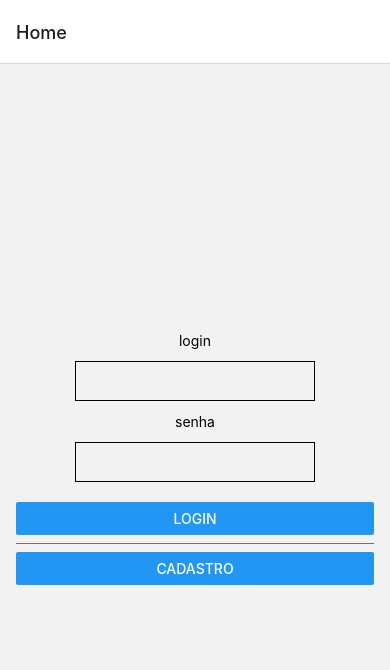
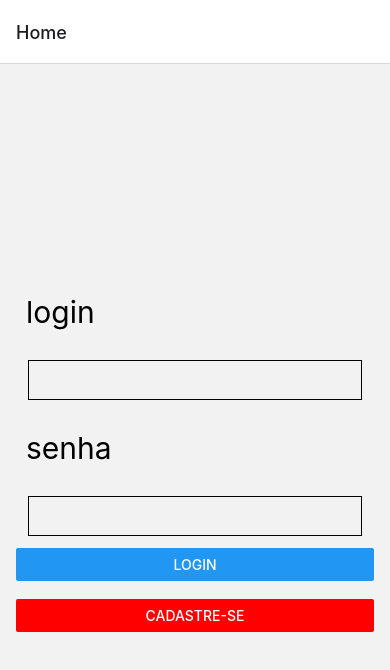
Before and after one commit to elviscastro/App, a React Native app: screen / in a window 390 px wide. Shown: the top 670 px of the page. Built offline with nearby package versions, Linux system fonts and the light colour scheme.

Commit message:
ajustes de stylesheet

```diff
--- a/App.js
+++ b/App.js
@@ -3,6 +3,7 @@ import { NavigationContainer } from '@react-navigation/native';
 import { createNativeStackNavigator } from '@react-navigation/native-stack';
 import CadastroUsuario from './screens/CadastroUsuario'
 import ListaContatos from './screens/ListaContatos'
+import CadastroContato from './screens/CadastroContato'
 import { StyleSheet, Button, View, SafeAreaView, Text, TextInput } from 'react-native';
 
 const Separator = () => (
@@ -13,26 +14,18 @@ function HomeScreen({ navigation }) {
   return (
     <SafeAreaView style={styles.container}>
     <View>
-      <Text style={styles.title}>
-        login
-        <br />
-        <TextInput
-          style={styles.input}
-        />
-        <br />
-        senha
-        <br />
-        <TextInput
-          style={styles.input}
-        />
-      </Text>
+      <Text style={styles.title}>login</Text>
+      <TextInput style={styles.input} />
+      <Text style={styles.title}>senha</Text>
+      <TextInput style={styles.input} />
       <Button
         title="Login"
         onPress={() => navigation.navigate('ListaContatos')}
       />
-      <Separator />
+      <br />
       <Button
-        title="Cadastro"
+        title="Cadastre-se"
+        color="red"
         onPress={() => navigation.navigate('CadastroUsuario')}
       />
     </View>
@@ -49,6 +42,7 @@ function App() {
         <Stack.Screen name="Home" component={HomeScreen} />
         <Stack.Screen name="CadastroUsuario" component={CadastroUsuario} />
         <Stack.Screen name="ListaContatos" component={ListaContatos} />
+        <Stack.Screen name="CadastroContato" component={CadastroContato} />
       </Stack.Navigator>
     </NavigationContainer>
   );
@@ -61,7 +55,9 @@ const styles = StyleSheet.create({
     marginHorizontal: 16,
   },
   title: {
-    textAlign: 'center',
+    fontSize: 30,
+    textAlign: 'left',
+    padding: 10,
     marginVertical: 8,
   },
   fixToText: {
--- a/screens/CadastroUsuario.js
+++ b/screens/CadastroUsuario.js
@@ -10,7 +10,7 @@ const CadastroUsuario = () => (
   <SafeAreaView style={styles.container}>
     <View>
       <Text style={styles.title}>
-        Cadastro
+        Cadastro de Usuarios
       </Text>
     </View>
   </SafeAreaView>
```
